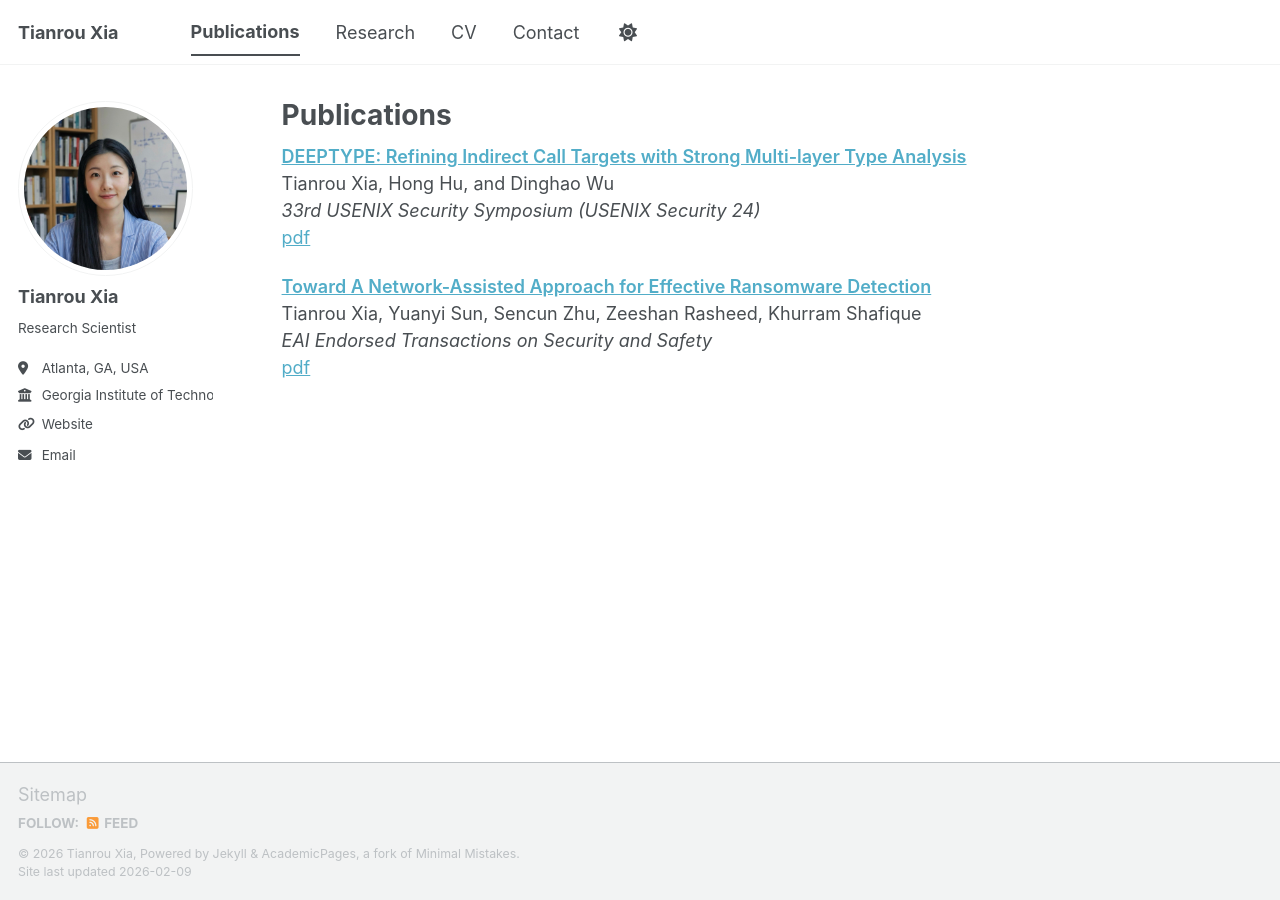
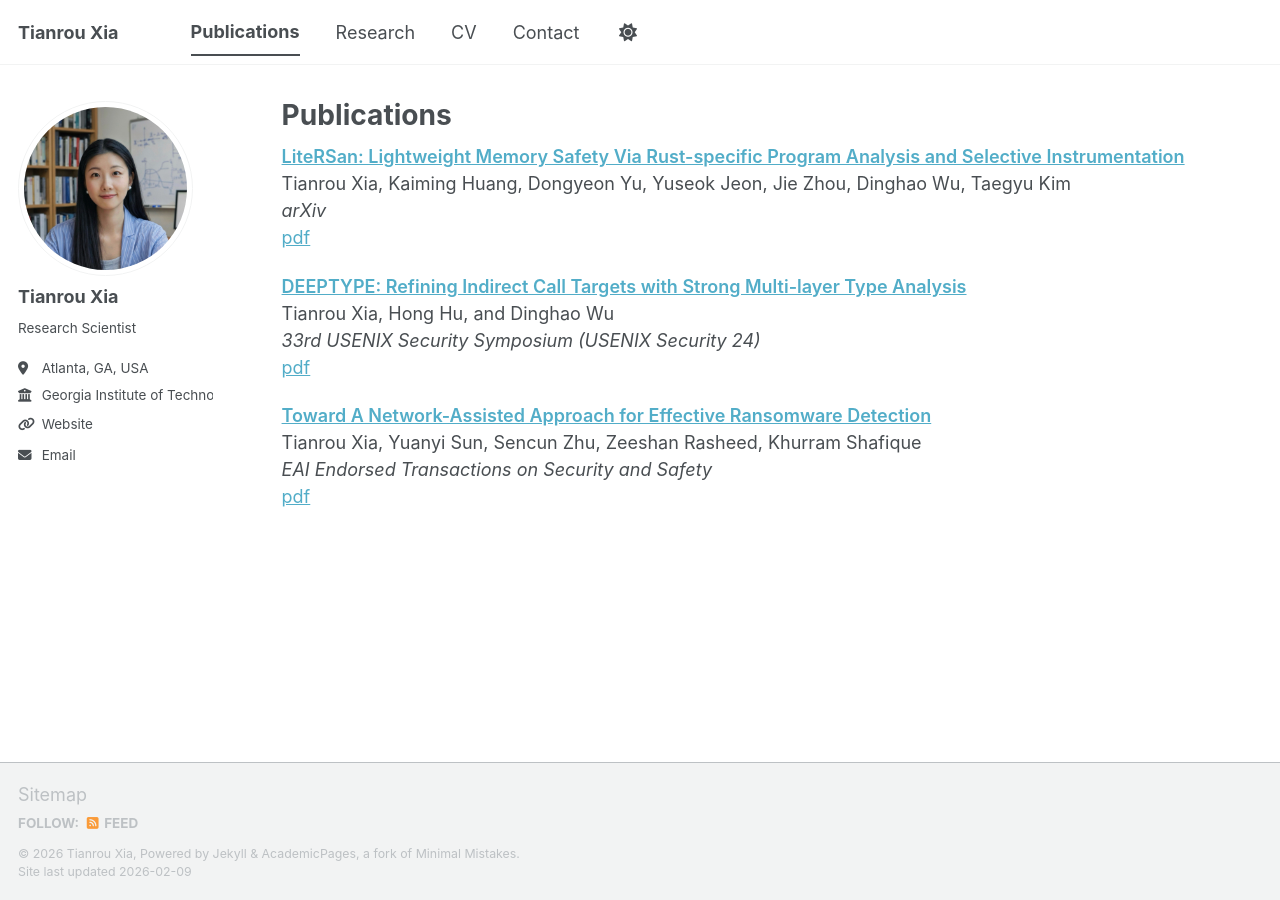
Before and after one commit to Shrimpig/shrimpig.github.io, a Jekyll site: the page built from _pages/publications.html, in a window 1280 px wide. Built offline with Jekyll 4.4.1, drawn with Linux system fonts in a browser that asks for light colours; a script bundle is joined from its source files by our own code; library files that are not in the unit come from our copies; a file with an impossible date is left out.

Commit message:
Update LiteRSan publication details and abstract
Added authors, PDF link, and updated permalink and date for the LiteRSan publication. Included an abstract summarizing the research.

```diff
--- a/_publications/litersan.md
+++ b/_publications/litersan.md
@@ -1,10 +1,12 @@
 ---
 title: "LiteRSan: Lightweight Memory Safety Via Rust-specific Program Analysis and Selective Instrumentation"
-collection: publications
-permalink: /publication/litersan
-date: 2025
+authors: "Tianrou Xia, Kaiming Huang, Dongyeon Yu, Yuseok Jeon, Jie Zhou, Dinghao Wu, Taegyu Kim"
+pdf: "/files/litersan.pdf"
+permalink: /publication/litersan.md
+date: 2025-09-19
 venue: 'arXiv'
 paperurl: 'https://shrimpig.github.io/files/litersan.pdf'
 ---
+
 __Abstract__
 Rust is a memory-safe language, and its strong safety guarantees combined with high performance have been attracting widespread adoption in systems programming and security-critical applications. However, Rust permits the use of unsafe code, which bypasses compiler-enforced safety checks and can introduce memory vulnerabilities. A widely adopted approach for detecting memory safety bugs in Rust is Address Sanitizer (ASan). Optimized versions, such as ERASan and RustSan, have been proposed to selectively apply security checks in order to reduce performance overhead. However, these tools still incur significant performance and memory overhead and fail to detect many classes of memory safety vulnerabilities due to the inherent limitations of ASan. In this paper, we present LiteRSan, a novel memory safety sanitizer that addresses the limitations of prior approaches. By leveraging Rust's unique ownership model, LiteRSan performs Rust-specific static analysis that is aware of pointer lifetimes to identify risky pointers. It then selectively instruments risky pointers to enforce only the necessary spatial or temporal memory safety checks. Consequently, LiteRSan introduces significantly lower runtime overhead (18.84% versus 152.05% and 183.50%) and negligible memory overhead (0.81% versus 739.27% and 861.98%) compared with existing ASan-based sanitizers while being capable of detecting memory safety bugs that prior techniques miss.
```
